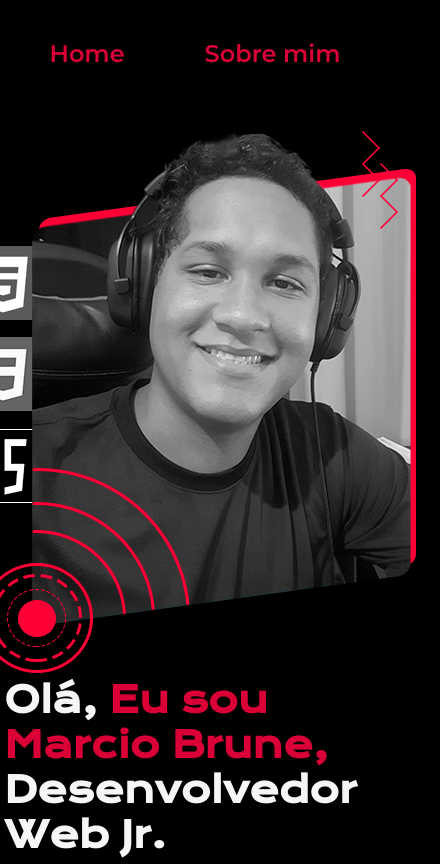
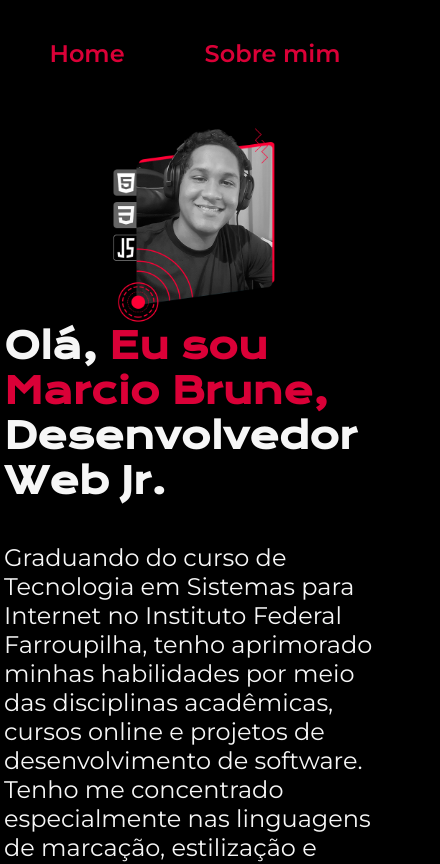
Before and after one commit to MarcioBrune/MarcioBrune_developer, a plain HTML site: page index.html in a window 390 px wide. Shown: the top 864 px of the page, 440 px wide, since content can reach past the window. Drawn offline with nearby package versions, Linux system fonts and the light colour scheme.

Commit message:
imagem responsiva

```diff
--- a/index.html
+++ b/index.html
@@ -44,7 +44,7 @@
                 </a>
             </div>
         </section>
-        <img src="./assets/foto_pag_inicial.png" alt="Foto de Marcio Brune sorrindo">
+        <img src="./assets/foto_pag_inicial.png" alt="Foto de Marcio Brune sorrindo" class="apresentacao__imagem">
     </main>
     <footer class="rodape">
         <p><strong>Desenvolvido por Marcio Brune.</strong></p>
--- a/styles/style.css
+++ b/styles/style.css
@@ -88,6 +88,11 @@ body{
 .apresentacao__links__link:hover{
     background-color: var(--cor-hover);
 }
+
+.apresentacao__imagem{
+    width: 50%;
+}
+
 .rodape{
     color: var(--cor-primaria);
     background-color: var(--cor-terciaria);
```
Also changed, not shown: about.html (+1 -1 lines).
